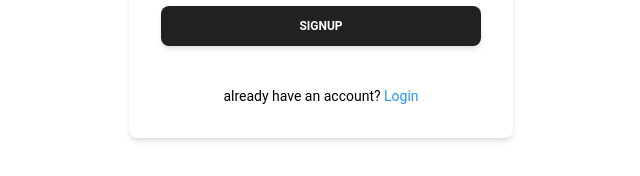
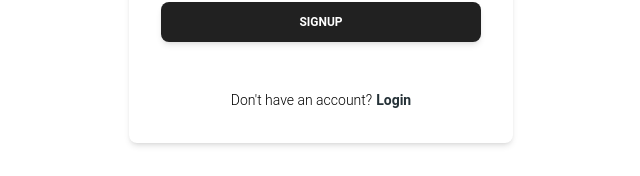
Before and after one commit to Mosin-M-B/Flask, a React (Vite) app in the folder frontend/: page /signup in a window 1280 px wide. Shown: the part 520-696 px from the top of the page, without its empty margins (319-959 px from the left). Built offline with nearby package versions, Linux system fonts and the light colour scheme.

Commit message:
changing look of links

```diff
--- a/frontend/src/components/Login.jsx
+++ b/frontend/src/components/Login.jsx
@@ -3,7 +3,7 @@ import React, { useState } from "react";
 import { useNavigate } from "react-router-dom";
 import axios from "axios";
 import toast from "react-hot-toast";
-import { Button } from "@material-tailwind/react";
+import { Button, Typography } from "@material-tailwind/react";
 import { Input } from "@material-tailwind/react";
 
 const Login = () => {
@@ -79,17 +79,19 @@ const Login = () => {
           Login
         </Button>
         {/* Sign Up Link */}
-        <div className="mt-4 text-center">
-          <p className="text-sm">
-            Don’t have an account?{" "}
-            <span
-              onClick={() => navigate("/signup")}
-              className="text-blue-500 hover:underline cursor-pointer"
-            >
-              Sign up
-            </span>
-          </p>
-        </div>
+
+        <Typography variant="small" className="mt-6 flex justify-center">
+          already have an account?
+          <Typography
+            as="a"
+            onClick={() => navigate("/signup")}
+            variant="small"
+            color="blue-gray"
+            className="ml-1 font-bold cursor-pointer"
+          >
+            Sign up
+          </Typography>
+        </Typography>
       </div>
     </div>
   );
--- a/frontend/src/components/Signup.jsx
+++ b/frontend/src/components/Signup.jsx
@@ -3,7 +3,7 @@ import React, { useState } from "react";
 import axios from "axios";
 import { useNavigate } from "react-router-dom";
 import toast from "react-hot-toast";
-import { Button, Input } from "@material-tailwind/react";
+import { Button, Input, Typography } from "@material-tailwind/react";
 
 const Signup = () => {
   const [username, setUsername] = useState("");
@@ -150,17 +150,19 @@ const Signup = () => {
         <Button fullWidth onClick={handleSignup}>
           Signup
         </Button>
-        <div className="mt-4 text-center">
-          <p className="text-sm">
-            already have an account?{" "}
-            <span
-              onClick={() => navigate("/")}
-              className="text-blue-500 hover:underline cursor-pointer"
-            >
-              Login
-            </span>
-          </p>
-        </div>
+
+        <Typography variant="small" className="mt-6 flex justify-center">
+          Don&apos;t have an account?
+          <Typography
+            as="a"
+            onClick={() => navigate("/")}
+            variant="small"
+            color="blue-gray"
+            className="ml-1 font-bold cursor-pointer"
+          >
+            Login
+          </Typography>
+        </Typography>
       </div>
     </div>
   );
```
